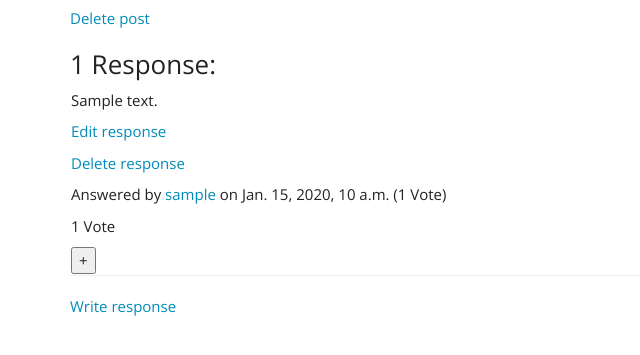
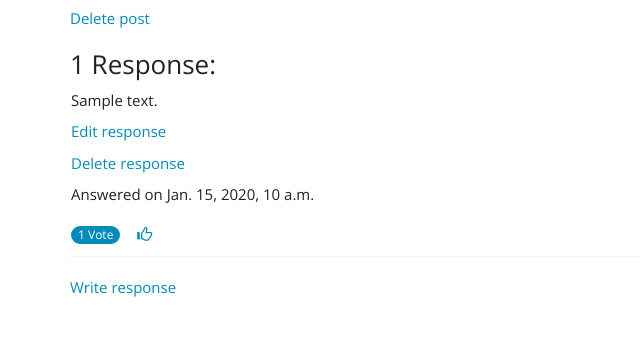
Before and after one commit to avinci1015/qu_nl, a Django app: page /bar/1/ in a window 1280 px wide. Shown: the part 227-582 px from the top of the page, without its empty margins (0-640 px from the left). Run offline with Django 3.2, Linux system fonts and the light colour scheme; a user stored in the database is signed in; tables that the repository leaves empty hold one stand-in row (values such as "Sample post"); some libraries are stand-ins or nearby versions; some web fonts are replaced.

Commit message:
Add styling to vote form

```diff
--- a/core/views.py
+++ b/core/views.py
@@ -32,6 +32,14 @@ class BarListView(ListView):
     model = Bar
     template_name = "bar/bar_list.html"
     paginate_by = 5
+
+    def get_context_data(self, **kwargs):
+        context = super(BarListView, self).get_context_data(**kwargs)
+        user_votes = Bar.objects.filter(vote__user=self.request.user)
+        context['user_votes'] = user_votes
+        user_votes = Response.objects.filter(vote__user=self.request.user)
+        context['user_votes'] = user_votes
+        return context
 
 class BarDetailView(DetailView):
     model = Bar
--- a/templates/bar/bar_detail.html
+++ b/templates/bar/bar_detail.html
@@ -19,14 +19,22 @@
     <p><a href="{% url 'response_update' bar_pk=bar.id response_pk=response.id %}">Edit response</a></p>
     <p><a href="{% url 'response_delete' bar_pk=bar.id response_pk=response.id %}">Delete response</a></p>
 {% endif %}
-   <p>Answered by <a href="{% url 'user_detail' slug=response.user.username %}">{{ response.user.username }}</a> on {{ response.created_at }} ({{ response.vote_set.all.count }} Vote{{ response.vote_set.all.count|pluralize }})</p>
-  <p>{{ response.vote_set.all.count }} Vote{{ response.vote_set.all.count|pluralize }}</p>
+  <p>Answered {% if response.visibility == 0 %} by <a href="{% url 'user_detail' slug=response.user.username %}">{{ response.user.username }}</a> {% endif %} on {{ response.created_at }}</p>
 <form method="post" action="{% url 'vote' %}">
+    <span class="badge">{{ response.vote_set.all.count }} Vote{{  response.vote_set.all.count|pluralize }}</span>
     {% csrf_token %}
     <input type="hidden" name="response" value="{{ response.id }}" />
     <input type="hidden" name="bar" value="{{ bar.id }}" />
     <input type="hidden" name="user" value="{{ user.id }}" />
-    <button>+</button>
+    {% if response in user_votes %}
+        <button class="btn btn-link">
+          <span class="glyphicon glyphicon-thumbs-down"></span>
+        </button>
+    {% else %}
+        <button class="btn btn-link">
+          <span class="glyphicon glyphicon-thumbs-up"></span>
+        </button>
+    {% endif %}
 </form>
 </div>
 {% endfor %}
```
Also changed, not shown: templates/bar/bar_list.html (+12 -4 lines).
